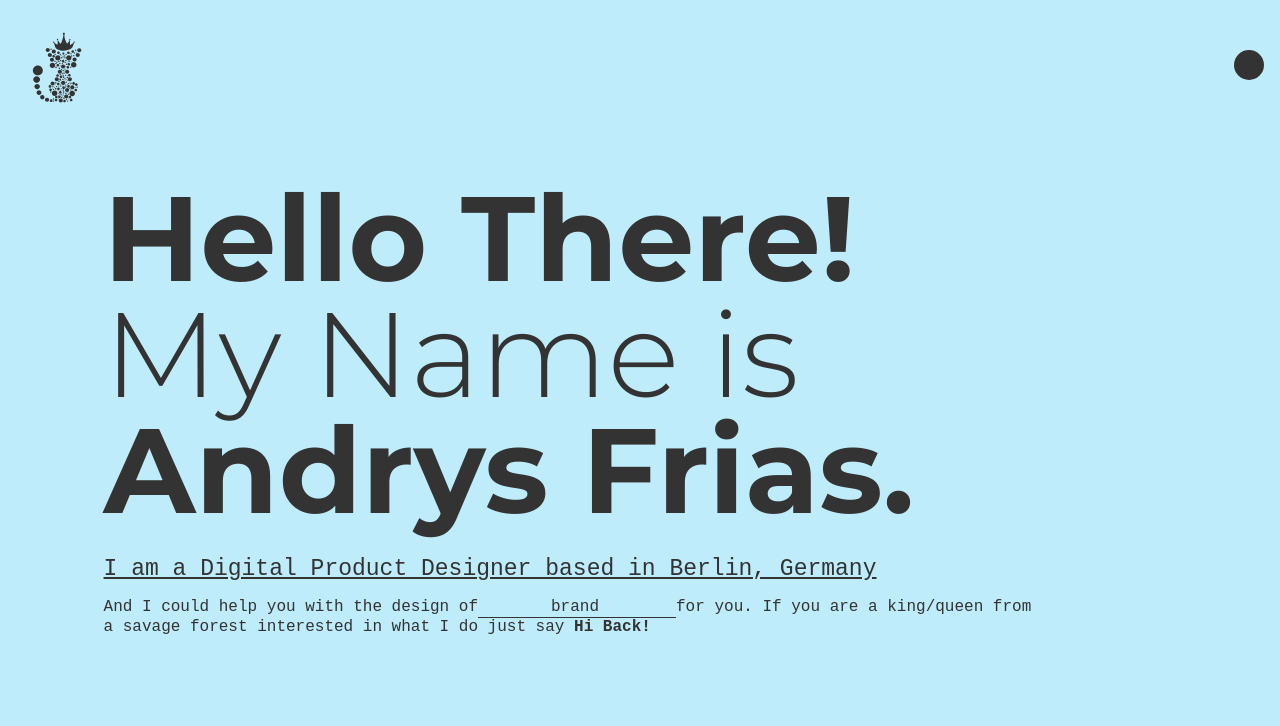
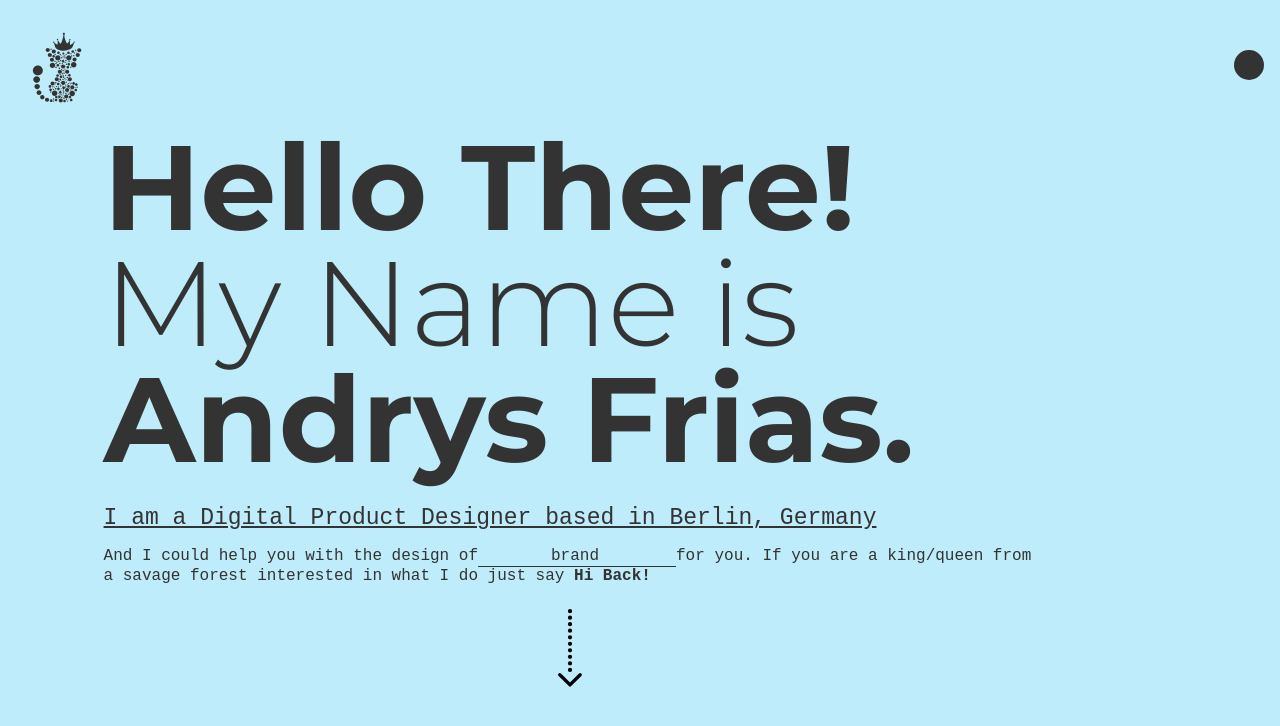
Before and after one commit to restcristian/andrysfriaslandingv2, a Next.js app: page / in a window 1280 px wide. Shown: the top 726 px of the page. Built offline with nearby package versions, Linux system fonts and the light colour scheme.

Commit message:
feat: add arrow banner

```diff
--- a/src/app/page.module.scss
+++ b/src/app/page.module.scss
@@ -50,10 +50,24 @@
     font-weight: bold;
   }
 
+  .arrowContainer {
+    @include reset();
+    display: flex;
+    justify-content: center;
+    padding-top: 24px;
+  }
+
   @media (max-width: 922px) {
     .heading {
       font-size: 65px;
       line-height: 63px;
+    }
+
+    .arrowContainer {
+      padding-top: 12px;
+       svg {
+         width: 15px
+       }
     }
   }
   @media (max-width: 480px) {
--- a/src/app/page.tsx
+++ b/src/app/page.tsx
@@ -1,8 +1,8 @@
-
 import { Inter } from "@next/font/google";
 import Page from "@/components/Page/Page";
 import styles from "./page.module.scss";
 import AnimatedText from "@/components/AnimatedText/AnimatedText";
+import Arrow from "@/components/Icons/Arrow";
 
 const inter = Inter({ subsets: ["latin"] });
 
@@ -35,6 +35,9 @@ export default function Home() {
               </a>
             </span>
           </div>
+          <div className={styles.arrowContainer}>
+            <Arrow width="24px" />
+          </div>
         </div>
       </div>
     </Page>
--- /dev/null
+++ b/src/components/Icons/Arrow.tsx
@@ -0,0 +1,24 @@
+import React from "react";
+
+type Props = React.SVGProps<SVGAElement>;
+
+const Arrow: React.FC<Props> = (props) => {
+  return (
+    <svg
+      width="23.708"
+      height="77.603"
+      viewBox="0 0 23.708 77.603"
+      xmlSpace="preserve"
+      xmlns="http://www.w3.org/2000/svg"
+      {...props}
+    >
+      <path d="m20.871 64.585-9.017 9.017-9.017-9.017A1.66 1.66 0 0 0 .49 66.932l10.191 10.186a1.673 1.673 0 0 0 2.347 0l10.191-10.191a1.66 1.66 0 0 0-2.348-2.342z" />
+      <path
+        d="M13.98 60.945a2.127 2.127 0 1 1-2.126-2.128 2.126 2.126 0 0 1 2.126 2.128zM13.98 54.408a2.127 2.127 0 1 1-2.126-2.126 2.126 2.126 0 0 1 2.126 2.126zM13.98 47.874a2.127 2.127 0 1 1-2.126-2.128 2.126 2.126 0 0 1 2.126 2.128zM13.98 41.338a2.127 2.127 0 1 1-2.126-2.126 2.126 2.126 0 0 1 2.126 2.126zM13.98 34.804a2.127 2.127 0 1 1-2.126-2.128 2.126 2.126 0 0 1 2.126 2.128zM13.98 28.267a2.127 2.127 0 1 1-2.126-2.126 2.126 2.126 0 0 1 2.126 2.126zM13.98 21.733a2.127 2.127 0 1 1-2.126-2.128 2.126 2.126 0 0 1 2.126 2.128zM13.98 15.197a2.127 2.127 0 1 1-2.126-2.126 2.126 2.126 0 0 1 2.126 2.126zM13.98 8.662a2.127 2.127 0 1 1-2.126-2.128 2.126 2.126 0 0 1 2.126 2.128zM13.98 2.126A2.127 2.127 0 1 1 11.854 0a2.126 2.126 0 0 1 2.126 2.126z"
+        className="cls-1"
+      />
+    </svg>
+  );
+};
+
+export default Arrow;
```
